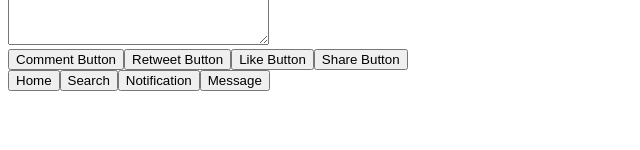
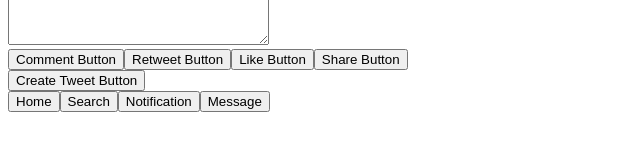
Before and after one commit to Lucky-ta/twitter2.0, a Next.js app: page /home in a window 1280 px wide. Shown: the part 344-494 px from the top of the page, without its empty margins (0-640 px from the left). Built offline with nearby package versions, Linux system fonts and the light colour scheme.

Commit message:
Implements create tweet button for main page component

```diff
--- a/src/components/Home/MainContent.tsx
+++ b/src/components/Home/MainContent.tsx
@@ -29,6 +29,9 @@ function MainContent() {
           Share Button
         </button>
       </div>
+      <button type="button" aria-label="create-tweet-button">
+        Create Tweet Button
+      </button>
     </main>
   );
 }
```
